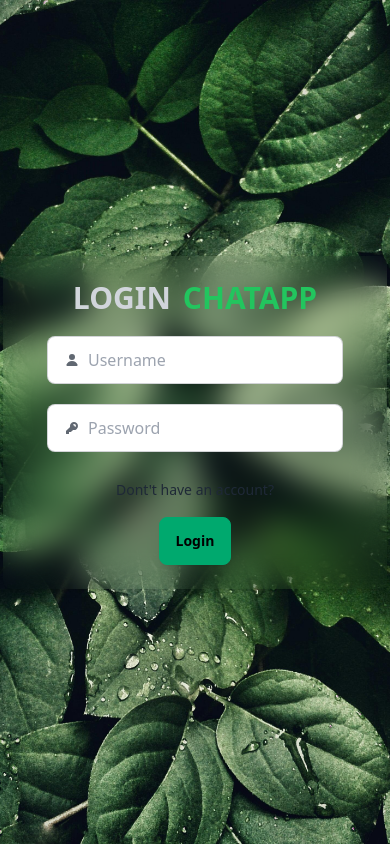
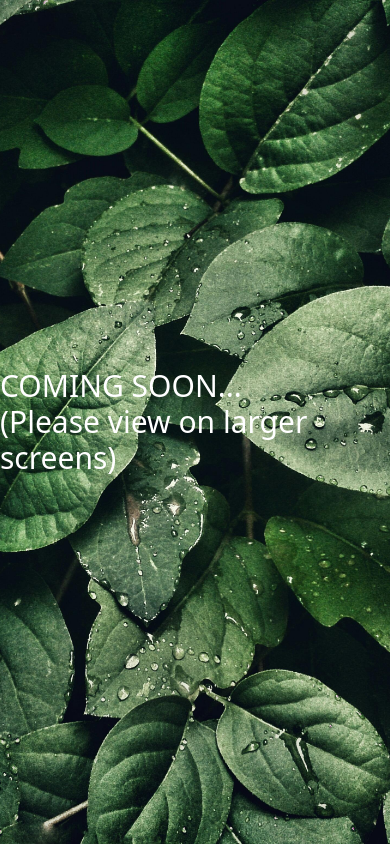
Before and after one commit to suganthan0001/CHAT-APP, a React (Vite) app in the folder frontend/: page /login in a window 390 px wide. Built offline with nearby package versions, Linux system fonts and the light colour scheme.

Commit message:
final deployment for laptops

```diff
--- a/frontend/src/App.jsx
+++ b/frontend/src/App.jsx
@@ -7,17 +7,32 @@ import {Toaster} from "react-hot-toast"
 import { useAuthContext } from "./context/AuthContext";
 
 function App() {
+  const { authUser } = useAuthContext();
 
-  const {authUser} = useAuthContext();
+  const isSmallScreen = window.innerWidth < 700;
 
   return (
     <>
       <div className="h-screen flex items-center justify-center">
-        <Routes>
-          <Route path="/" element = {authUser?<Home />:<Navigate to="/login"/>}/>
-          <Route path="/login" element = {authUser? <Navigate to ="/"/>:<Login />}/>
-          <Route path="/signup" element = {authUser ? <Navigate to ="/"/>:<Signup />}/>
-        </Routes>
+        {isSmallScreen ? (<>
+          <p className="text-white text-3xl">COMING SOON...<br />(Please view on larger screens) </p>
+        </>
+        ) : (
+          <Routes>
+            <Route
+              path="/"
+              element={authUser ? <Home /> : <Navigate to="/login" />}
+            />
+            <Route
+              path="/login"
+              element={authUser ? <Navigate to="/" /> : <Login />}
+            />
+            <Route
+              path="/signup"
+              element={authUser ? <Navigate to="/" /> : <Signup />}
+            />
+          </Routes>
+        )}
         <Toaster />
       </div>
     </>
```
